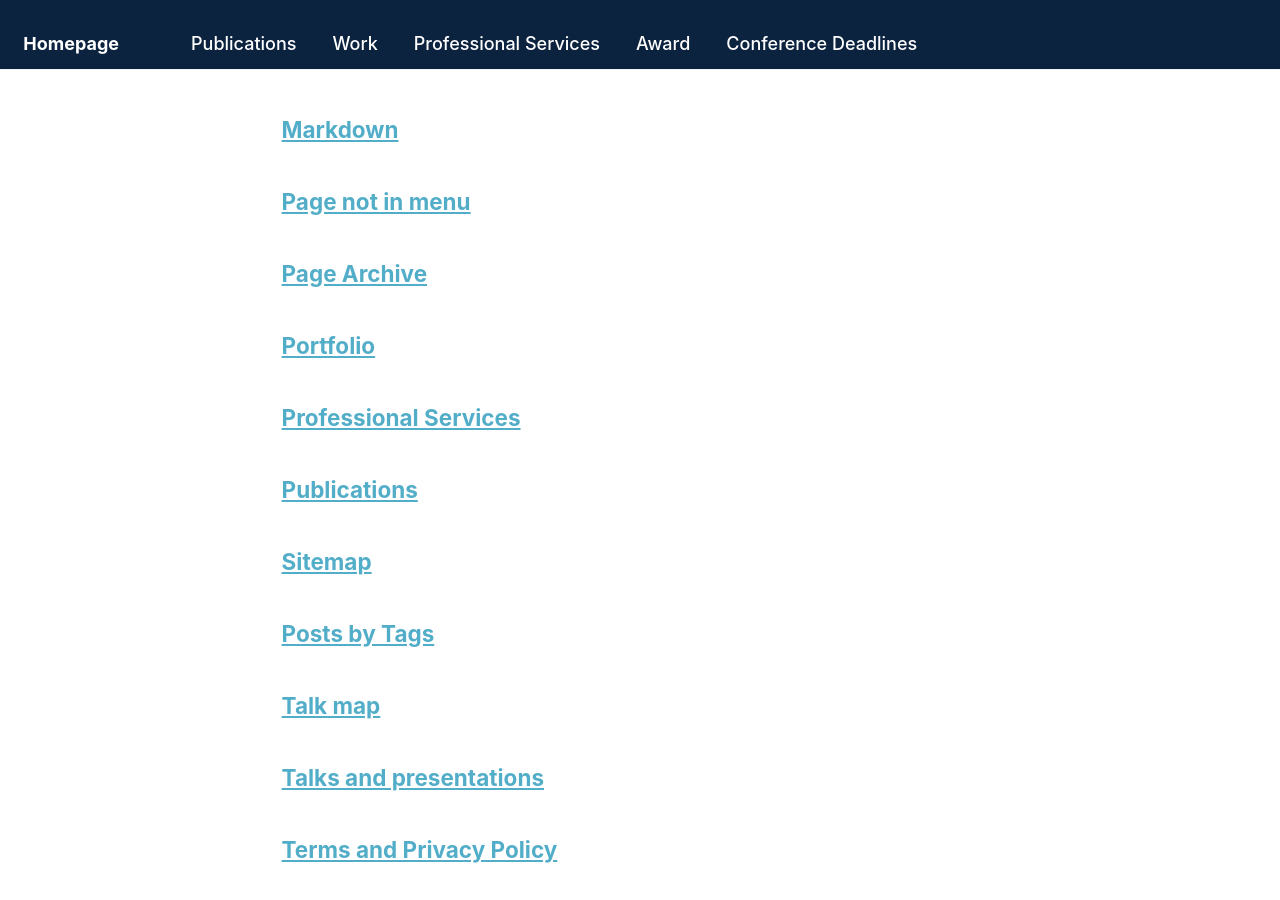
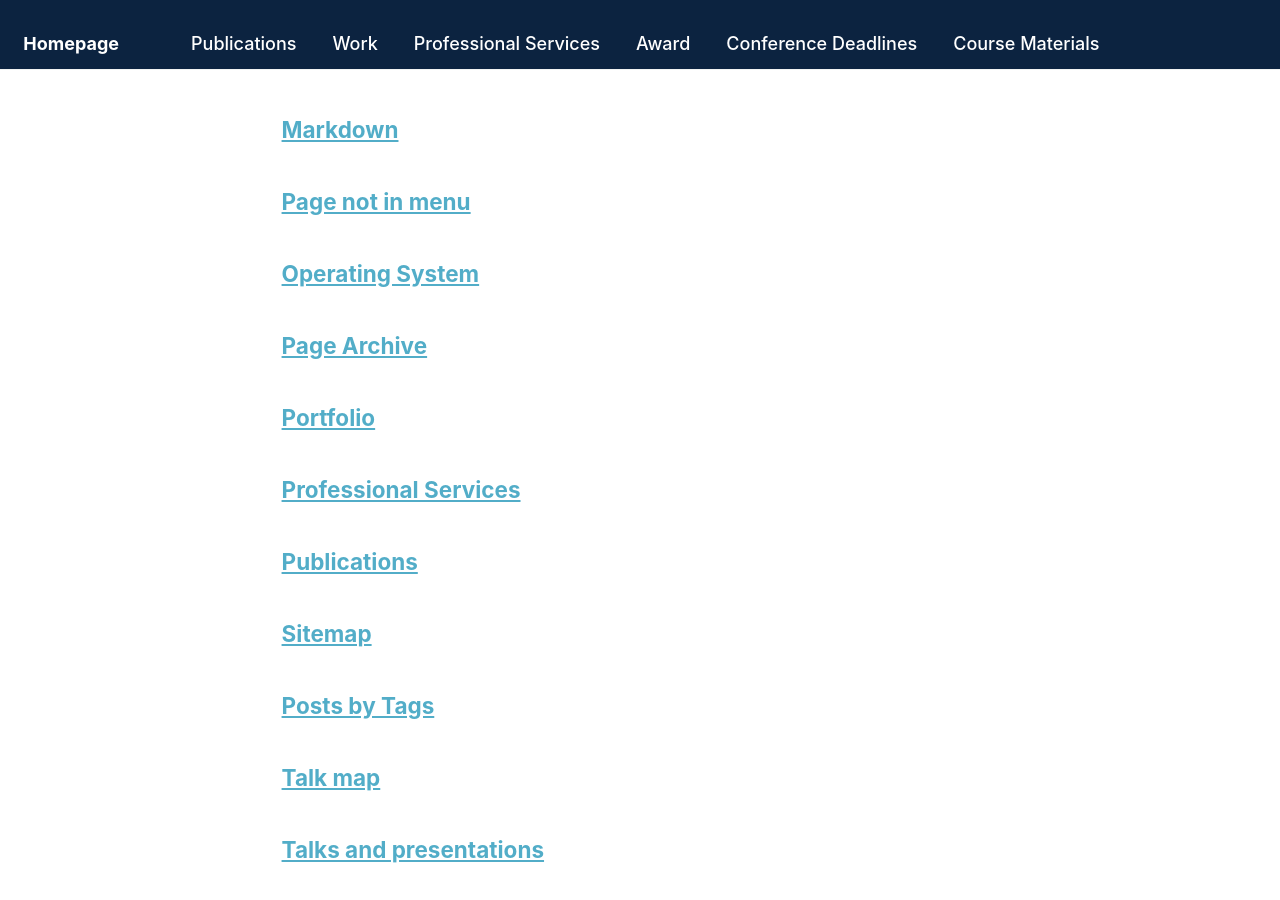
Before and after one commit to Yu-Zhang-Eugene/yu-zhang-eugene.github.io, a Jekyll site: the page built from _pages/page-archive.html, in a window 1280 px wide and 900 px high, scrolled down 639 px. Built offline with Jekyll 4.4.1, drawn with Linux system fonts in a browser that asks for light colours.

Commit message:
modified:   _data/navigation.yml 	modified:   _includes/masthead.html 	new file:   _pages/course-materials/operating-system.md

```diff
--- a/_data/navigation.yml
+++ b/_data/navigation.yml
@@ -23,3 +23,8 @@ main:
 
   - title: Conference Deadlines
     url: /conference-deadlines/
+
+  - title: "Course Materials"
+    children:
+      - title: "Operating System"
+        url: "/course-materials/operating-system/"
--- a/_includes/masthead.html
+++ b/_includes/masthead.html
@@ -6,14 +6,31 @@
       <nav id="site-nav" class="greedy-nav" style="background-color: #0C2340;">
         <button><div class="navicon"></div></button>
         <ul class="visible-links">
-          <li class="masthead__menu-item masthead__menu-item--lg" style="background-color: #0C2340;"><a href="{{ base_path }}/"><span style="color: white;">{{ site.title }}</span></a></li>
+          <li class="masthead__menu-item masthead__menu-item--lg" style="background-color: #0C2340;">
+            <a href="{{ base_path }}/"><span style="color: white;">{{ site.title }}</span></a>
+          </li>
+
           {% for link in site.data.navigation.main %}
-            {% if link.url contains 'http' %}
-              {% assign domain = '' %}
-              {% else %}
-              {% assign domain = base_path %}
+            {% if link.children %}
+              <li class="masthead__menu-item dropdown" style="background-color: #0C2340; position: relative;">
+                <a href="#" class="dropdown-toggle" style="color: white;">{{ link.title }}</a>
+                <ul class="dropdown-menu" style="position: absolute; top: 100%; left: 0; background-color: white; list-style: none; margin: 0; padding: 0; display: none; min-width: 180px; z-index: 999;">
+                  {% for child in link.children %}
+                    {% assign is_external = child.url contains 'http' %}
+                    <li>
+                      <a href="{% if is_external %}{{ child.url }}{% else %}{{ child.url | relative_url }}{% endif %}" style="display: block; padding: 5px 12px; color: black; text-decoration: none;">
+                        {{ child.title }}
+                      </a>
+                    </li>
+                  {% endfor %}
+                </ul>
+              </li>
+            {% else %}
+              {% assign is_external = link.url contains 'http' %}
+              <li class="masthead__menu-item" style="background-color: #0C2340;">
+                <a href="{% if is_external %}{{ link.url }}{% else %}{{ link.url | relative_url }}{% endif %}"><span style="color: white;">{{ link.title }}</span></a>
+              </li>
             {% endif %}
-            <li class="masthead__menu-item" style="background-color: #0C2340;"><a href="{{ domain }}{{ link.url }}"><span style="color: white;">{{ link.title }}</span></a></li>
           {% endfor %}
         </ul>
         <ul class="hidden-links hidden" style="background-color: #0C2340;"></ul>
--- /dev/null
+++ b/_pages/course-materials/operating-system.md
@@ -0,0 +1,9 @@
+---
+layout: archive
+title: "Operating System"
+permalink: /course-materials/operating-system/
+author_profile: true
+---
+
+
+Still under construction
```
Also changed, not shown: other parts of _includes/masthead.html (+16 -0 lines).
